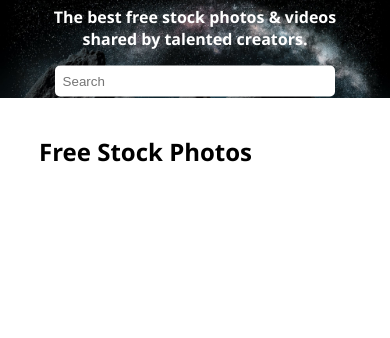
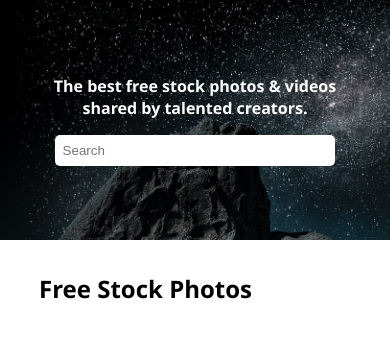
Before and after one commit to Jovy83/your-turn-photo-api-search, a plain HTML site: page index.html in a window 390 px wide. Drawn offline with Linux system fonts and the light colour scheme.

Commit message:
fix mobile layout for the header portion by switching to flexbox

```diff
--- a/index.html
+++ b/index.html
@@ -10,9 +10,6 @@
   <body>
     <header>
       <div class="hero-background-div">
-        <img src="/assets/hero.jpeg" alt="hero" />
-      </div>
-
         <div class="hero-header-div">
           <h1>
             The best free stock photos & videos shared by talented creators.
@@ -20,6 +17,7 @@
           <form id="search-form">
             <input id="search-textbox" type="text" placeholder="Search" />
           </form>
+        </div>
       </div>
     </header>
 
--- a/style.css
+++ b/style.css
@@ -14,25 +14,20 @@ h1 {
 }
 
 header {
-  position: relative;
   margin-bottom: 2rem;
 }
 
 .hero-background-div {
-  overflow: hidden;
-}
-
-.hero-background-div > img {
-  width: 100%;
+  background-image: url('/assets/hero.jpeg');
+  height: 15rem;
+  background-size: cover;
+  display: flex;
+  justify-content: center;
+  align-items: center;
 }
 
 .hero-header-div {
-  position: absolute;
   width: 80%;
-  top: 50%;
-  left: 50%;
-  transform: translate(-50%, -50%);
-  z-index: 10;
 }
 
 .hero-header-div > h1 {
@@ -90,6 +85,10 @@ main {
     font-size: 24px;
   }
 
+  .hero-background-div {
+    height: 20rem;
+  }
+
   .hero-header-div {
     width: 50%;
   }
```
Lines whose indentation alone changed are shown as unchanged.
